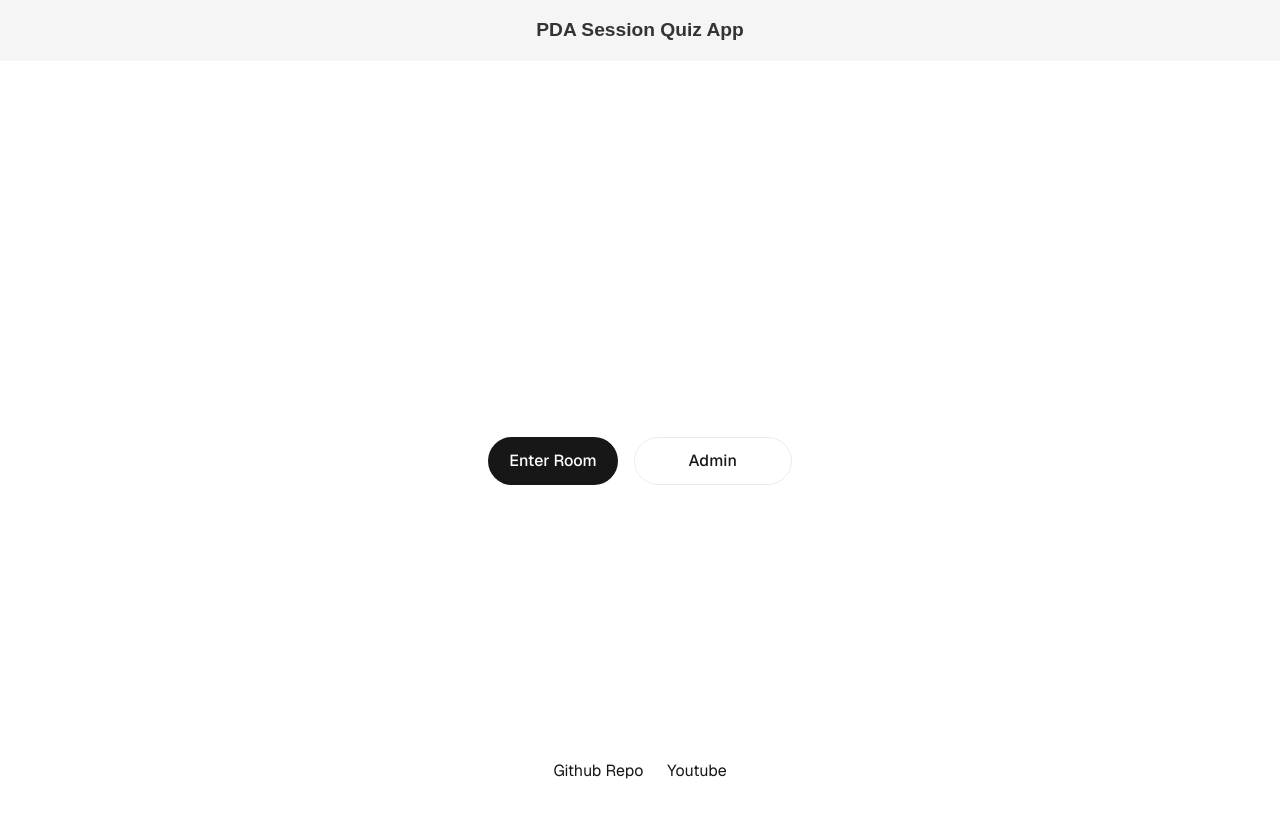
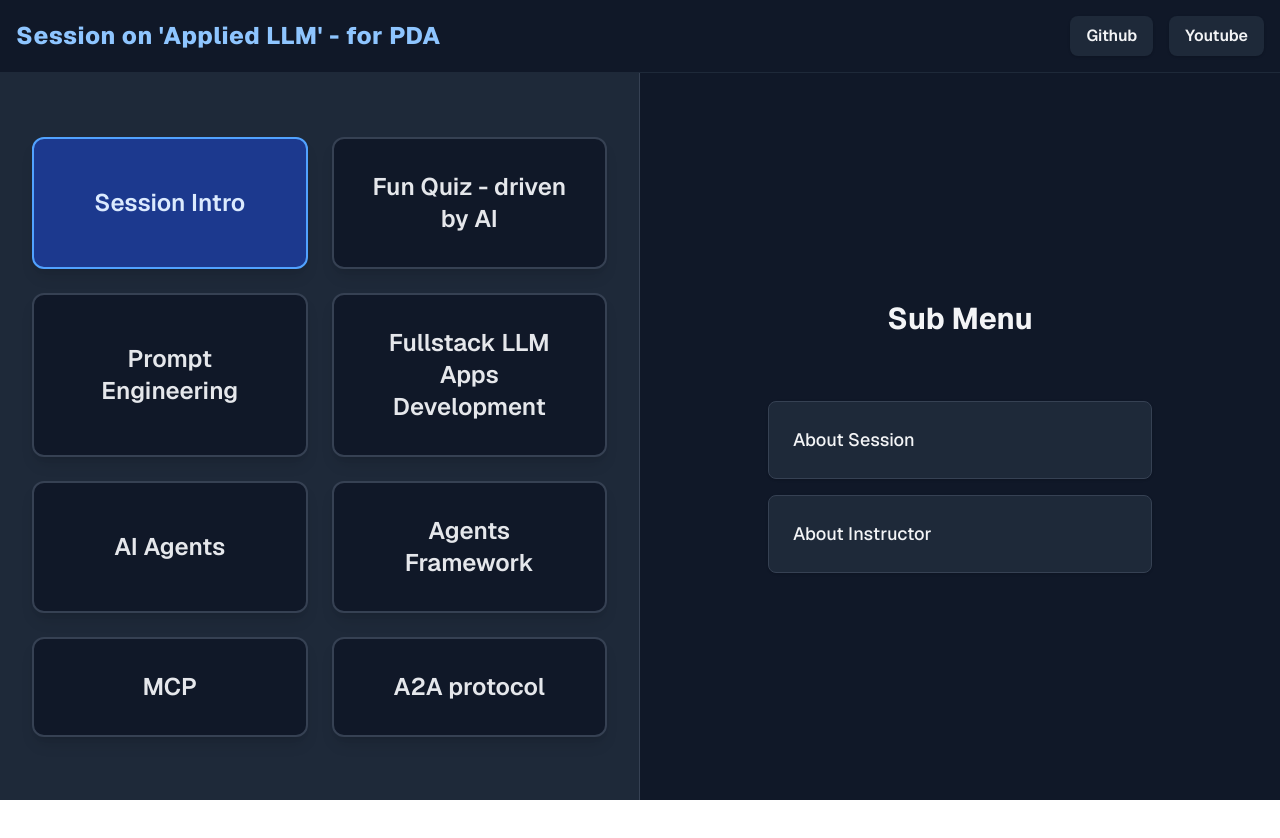
Before and after one commit to simplifylearning101/pda-session-1-fe, a Next.js app: page / in a window 1280 px wide. Shown: the top 838 px of the page. After the commit the page ends 800 px from the top, so only its background shows below. Built offline with nearby package versions, Linux system fonts and the light colour scheme.

Commit message:
menu adjusted

```diff
--- a/app/config.ts
+++ b/app/config.ts
@@ -1 +1,2 @@
-export const BACKEND_URL = "https://pda-session-1-be.vercel.app"
+// export const BACKEND_URL = "https://pda-session-1-be.vercel.app"
+export const BACKEND_URL = "http://localhost:4000"
--- a/app/layout.tsx
+++ b/app/layout.tsx
@@ -25,9 +25,6 @@ export default function RootLayout({
   return (
     <html lang="en">
       <body className={`${geistSans.variable} ${geistMono.variable} antialiased`}>
-        <header style={{textAlign: 'center', padding: '1rem', fontSize: '1.2rem', fontWeight: 'bold', background: '#f5f5f5', color: '#333'}}>
-          PDA Session Quiz App
-        </header>
         {children}
       </body>
     </html>
--- a/app/page.tsx
+++ b/app/page.tsx
@@ -1,43 +1,115 @@
-import Image from "next/image";
+'use client'
+import React, { useState } from "react";
+
+
+type MainMenuKey = "intro" | "quiz" | "prompt_engg" | "llm_apps" | "ai_agents" | "agents_framework" | 'mcp' | 'a2a';
+type SubMenuItem = { label: string; href: string };
+
+const MAIN_MENU: { key: MainMenuKey; label: string }[] = [
+  { key: "intro", label: "Session Intro" },
+  { key: "quiz", label: "Fun Quiz - driven by AI" },
+  { key: "prompt_engg", label: "Prompt Engineering" },
+  { key: "llm_apps", label: "Fullstack LLM Apps Development" },
+  { key: "ai_agents", label: "AI Agents" },
+  { key: "agents_framework", label: "Agents Framework" },
+  { key: "mcp", label: "MCP" },
+  { key: "a2a", label: "A2A protocol" },
+];
+
+const SUB_MENU: Record<MainMenuKey, SubMenuItem[]> = {
+  intro: [
+    { label: "About Session", href: "/about-session" },
+    { label: "About Instructor", href: "/me" },
+  ],
+  quiz: [
+    { label: "Create Quiz", href: "/create-quiz" },
+    { label: "Attempt Quiz", href: "/attempt-quiz" },
+  ],
+  prompt_engg: [
+    { label: "Create Room", href: "/create-room" },
+    { label: "Manage Rooms", href: "/manage-rooms" },
+  ],
+  llm_apps: [
+    { label: "Create Room", href: "/create-room" },
+    { label: "Manage Rooms", href: "/manage-rooms" },
+  ],
+  ai_agents: [
+    { label: "Create Room", href: "/create-room" },
+    { label: "Manage Rooms", href: "/manage-rooms" },
+  ],
+  agents_framework: [
+    { label: "Create Room", href: "/create-room" },
+    { label: "Manage Rooms", href: "/manage-rooms" },
+  ],
+  mcp: [
+    { label: "Create Room", href: "/create-room" },
+    { label: "Manage Rooms", href: "/manage-rooms" },
+  ],
+  a2a: [
+    { label: "Create Room", href: "/create-room" },
+    { label: "Manage Rooms", href: "/manage-rooms" },
+  ],
+
+};
 
 export default function Home() {
+  const [selectedMenu, setSelectedMenu] = useState<MainMenuKey>("intro");
   return (
-    <div className="font-sans grid grid-rows-[20px_1fr_20px] items-center justify-items-center min-h-screen p-8 pb-20 gap-16 sm:p-20">
-      <main className="flex flex-col gap-[32px] row-start-2 items-center sm:items-start">
-
-        <div className="flex gap-4 items-center flex-col sm:flex-row">
+  <div className="min-h-screen flex flex-col font-sans bg-gray-900 text-gray-100">
+      {/* Header with Session Name, Github and Youtube buttons */}
+  <header className="w-full flex flex-col sm:flex-row justify-between items-center p-4 bg-gray-900 border-b border-gray-800 gap-2">
+        <span className="text-2xl font-extrabold text-blue-300 tracking-wide">Session on 'Applied LLM' - for PDA</span>
+        <div className="flex gap-4">
           <a
-            className="rounded-full border border-solid border-transparent transition-colors flex items-center justify-center bg-foreground text-background gap-2 hover:bg-[#383838] dark:hover:bg-[#ccc] font-medium text-sm sm:text-base h-10 sm:h-12 px-4 sm:px-5 sm:w-auto"
-            href="/enter-room"
-          >
-            Enter Room
-          </a>
-          <a
-            className="rounded-full border border-solid border-black/[.08] dark:border-white/[.145] transition-colors flex items-center justify-center hover:bg-[#f2f2f2] dark:hover:bg-[#1a1a1a] hover:border-transparent font-medium text-sm sm:text-base h-10 sm:h-12 px-4 sm:px-5 w-full sm:w-auto md:w-[158px]"
-            href="/create-room"
-          >
-            Admin
-          </a>
-        </div>
-      </main>
-      <footer className="row-start-3 flex gap-[24px] flex-wrap items-center justify-center">
-        <a
-          className="flex items-center gap-2 hover:underline hover:underline-offset-4"
             href="https://github.com/simplifylearning101"
             target="_blank"
             rel="noopener noreferrer"
+            className="bg-gray-800 text-gray-100 px-4 py-2 rounded-lg font-semibold shadow hover:bg-blue-900 transition-all duration-200"
           >
-          Github Repo
+            Github
           </a>
           <a
-          className="flex items-center gap-2 hover:underline hover:underline-offset-4"
             href="https://youtu.be/8IU-1ijRIiw?feature=shared"
             target="_blank"
             rel="noopener noreferrer"
+            className="bg-gray-800 text-gray-100 px-4 py-2 rounded-lg font-semibold shadow hover:bg-blue-900 transition-all duration-200"
           >
             Youtube
           </a>
-      </footer>
+        </div>
+      </header>
+  <div className="flex flex-1 flex-col sm:flex-row">
+        {/* Left: Session Name + Main Menu */}
+  <div className="w-full sm:w-1/2 flex flex-col items-center justify-center bg-gray-800 p-4 sm:p-8 gap-6 sm:gap-8 border-b sm:border-b-0 sm:border-r border-gray-700">
+          {/* Main Menu Grid */}
+          <div className="grid grid-cols-1 sm:grid-cols-2 gap-4 sm:gap-6 w-full max-w-2xl">
+            {MAIN_MENU.map(menu => (
+              <button
+                key={menu.key}
+                onClick={() => setSelectedMenu(menu.key)}
+                className={`rounded-xl shadow-lg px-8 py-8 text-2xl font-semibold transition-all duration-200 border-2 ${selectedMenu === menu.key ? "border-blue-400 bg-blue-900 text-blue-100" : "border-gray-700 bg-gray-900 text-gray-200 hover:bg-gray-800"}`}
+              >
+                {menu.label}
+              </button>
+            ))}
+          </div>
+        </div>
+        {/* Right: Sub Menu */}
+  <div className="w-full sm:w-1/2 flex flex-col items-center justify-center bg-gray-900 p-4 sm:p-8 gap-6 sm:gap-8">
+          <h2 className="text-2xl sm:text-3xl font-bold mb-6 sm:mb-8 text-gray-100">Sub Menu</h2>
+          <div className="flex flex-col gap-3 sm:gap-4 w-full max-w-sm">
+            {SUB_MENU[selectedMenu].map((item: SubMenuItem, idx: number) => (
+              <a
+                key={item.label}
+                href={item.href}
+                className="rounded-lg shadow px-6 py-6 text-lg font-medium bg-gray-800 text-gray-100 hover:bg-blue-900 border border-gray-700 transition-all duration-200"
+              >
+                {item.label}
+              </a>
+            ))}
+          </div>
+        </div>
+      </div>
     </div>
   );
 }
--- a/app/room-details/page.tsx
+++ b/app/room-details/page.tsx
@@ -71,9 +71,18 @@ function RoomDetailsContent() {
           )}
         </div>
       </div>
-      {/* Main content: Placeholder for user list */}
+      {/* Main content: Create Quiz Card and user list */}
       <div className="flex flex-row flex-1">
-        <div className="flex-1">{/* Placeholder for main content */}</div>
+        <div className="flex-1 flex items-center justify-center">
+          {/* Large Create Quiz Card with darker grey background */}
+          <div className="bg-gray-300 shadow-2xl rounded-2xl p-10 flex flex-col items-center justify-center w-full max-w-xl min-h-[300px] border-2 border-blue-400">
+            <h2 className="text-2xl font-bold mb-4 text-blue-700">Create a Quiz</h2>
+            <p className="mb-6 text-gray-600 text-center">Start a new quiz for this room. You can add questions and customize your quiz.</p>
+            <button className="bg-blue-600 text-white px-6 py-3 rounded-lg font-semibold text-lg hover:bg-blue-700 transition-all duration-200">
+              Create Quiz
+            </button>
+          </div>
+        </div>
         <aside className="w-72 border-l pl-6 flex flex-col">
           <h2 className="text-xl font-semibold mb-2">({users.length}) Users Joined</h2>
           <div className="overflow-y-auto" style={{ maxHeight: "60vh" }}>
```
Lines whose indentation alone changed are shown as unchanged.
